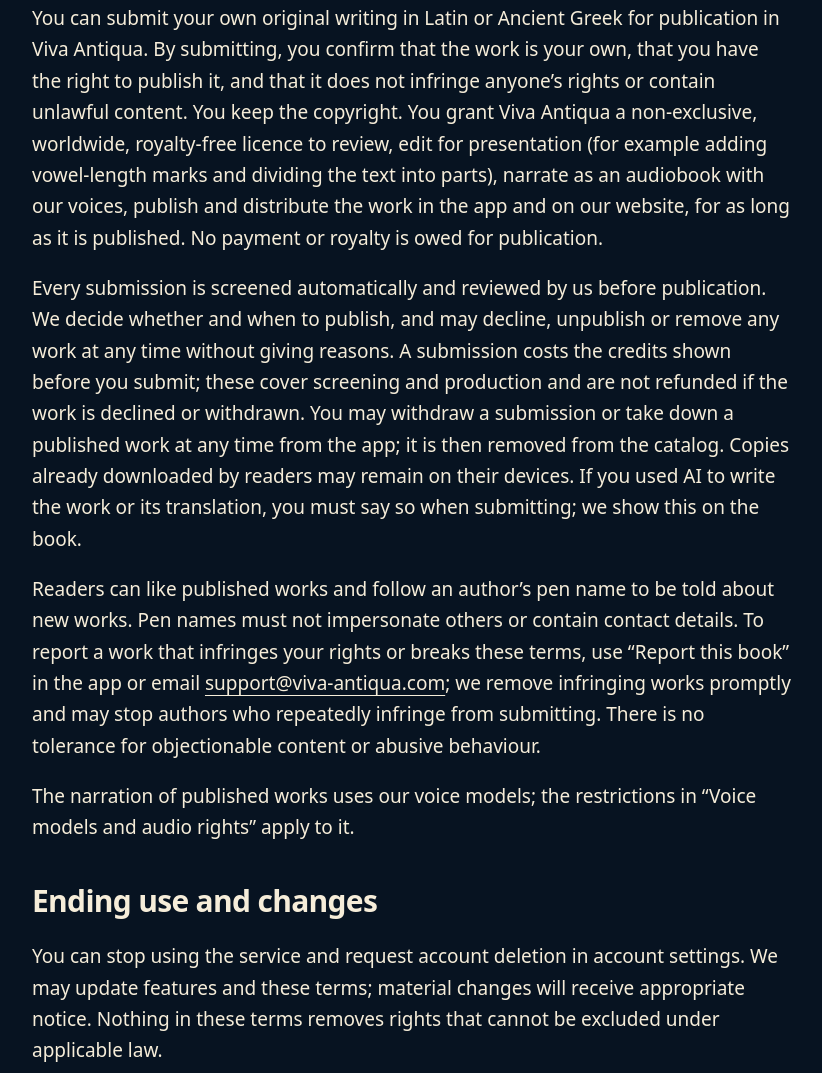
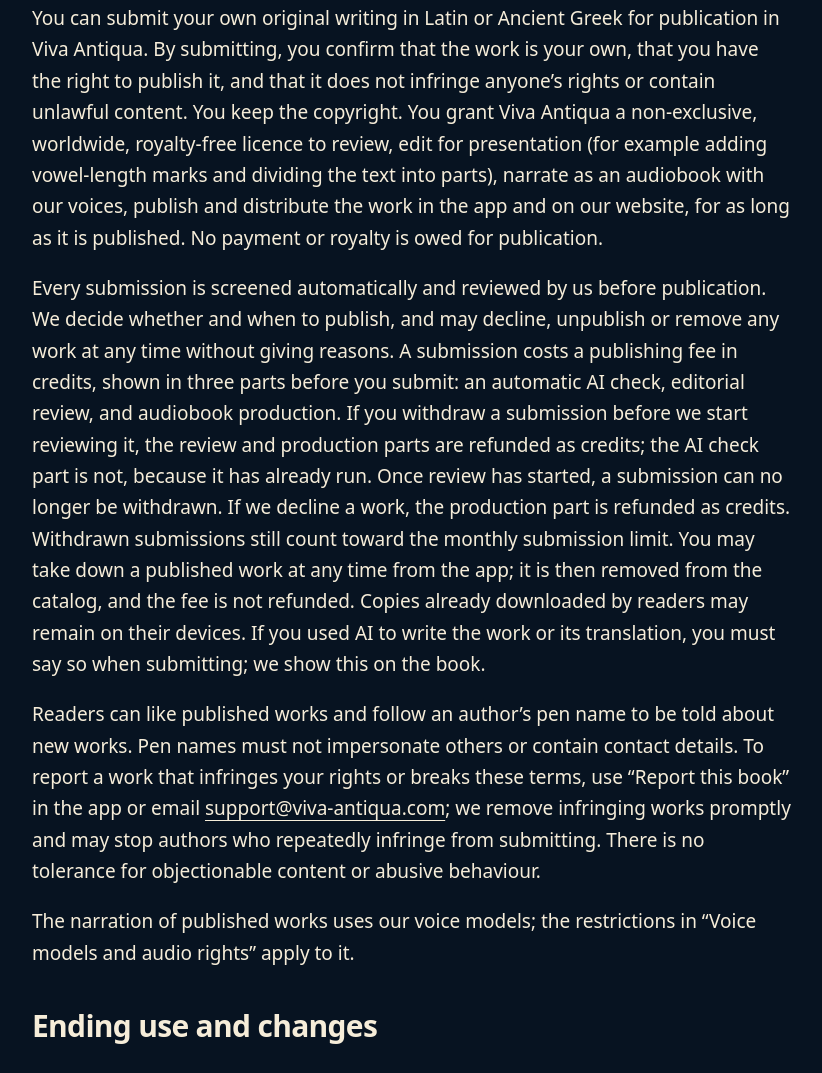
Before and after one commit to shawnlee222/viva-antiqua, a plain HTML site: page terms/index.html in a window 1280 px wide. Shown: the part 3243-4316 px from the top of the page, without its empty margins (228-1050 px from the left). Drawn offline with Linux system fonts and the light colour scheme.

Commit message:
Terms: Open publishing fee in three parts (AI check, review, production) and refunds
Co-Authored-By: Claude Opus 5.5 <noreply@anthropic.com>

```diff
--- a/terms/index.html
+++ b/terms/index.html
@@ -25,7 +25,7 @@
 <p>To protect our recordings, sharing is currently offered only to accounts we invite, and is limited in how often and how much can be shared. We may change these limits, or limit, pause or withdraw sharing for an account or for everyone, at any time and without notice. External platforms have their own account, content and audience rules. Review your selected content and destination before transferring it. Availability depends on platform permissions and approvals. You are responsible for having the rights to share the material.</p>
 <h2 id="open">Viva Antiqua Open: publishing your writing</h2>
 <p>You can submit your own original writing in Latin or Ancient Greek for publication in Viva Antiqua. By submitting, you confirm that the work is your own, that you have the right to publish it, and that it does not infringe anyone’s rights or contain unlawful content. You keep the copyright. You grant Viva Antiqua a non-exclusive, worldwide, royalty-free licence to review, edit for presentation (for example adding vowel-length marks and dividing the text into parts), narrate as an audiobook with our voices, publish and distribute the work in the app and on our website, for as long as it is published. No payment or royalty is owed for publication.</p>
-<p>Every submission is screened automatically and reviewed by us before publication. We decide whether and when to publish, and may decline, unpublish or remove any work at any time without giving reasons. A submission costs the credits shown before you submit; these cover screening and production and are not refunded if the work is declined or withdrawn. You may withdraw a submission or take down a published work at any time from the app; it is then removed from the catalog. Copies already downloaded by readers may remain on their devices. If you used AI to write the work or its translation, you must say so when submitting; we show this on the book.</p>
+<p>Every submission is screened automatically and reviewed by us before publication. We decide whether and when to publish, and may decline, unpublish or remove any work at any time without giving reasons. A submission costs a publishing fee in credits, shown in three parts before you submit: an automatic AI check, editorial review, and audiobook production. If you withdraw a submission before we start reviewing it, the review and production parts are refunded as credits; the AI check part is not, because it has already run. Once review has started, a submission can no longer be withdrawn. If we decline a work, the production part is refunded as credits. Withdrawn submissions still count toward the monthly submission limit. You may take down a published work at any time from the app; it is then removed from the catalog, and the fee is not refunded. Copies already downloaded by readers may remain on their devices. If you used AI to write the work or its translation, you must say so when submitting; we show this on the book.</p>
 <p>Readers can like published works and follow an author’s pen name to be told about new works. Pen names must not impersonate others or contain contact details. To report a work that infringes your rights or breaks these terms, use “Report this book” in the app or email <a href="mailto:support@viva-antiqua.com">support@viva-antiqua.com</a>; we remove infringing works promptly and may stop authors who repeatedly infringe from submitting. There is no tolerance for objectionable content or abusive behaviour.</p>
 <p>The narration of published works uses our voice models; the restrictions in “Voice models and audio rights” apply to it.</p>
 <h2>Ending use and changes</h2>
```
